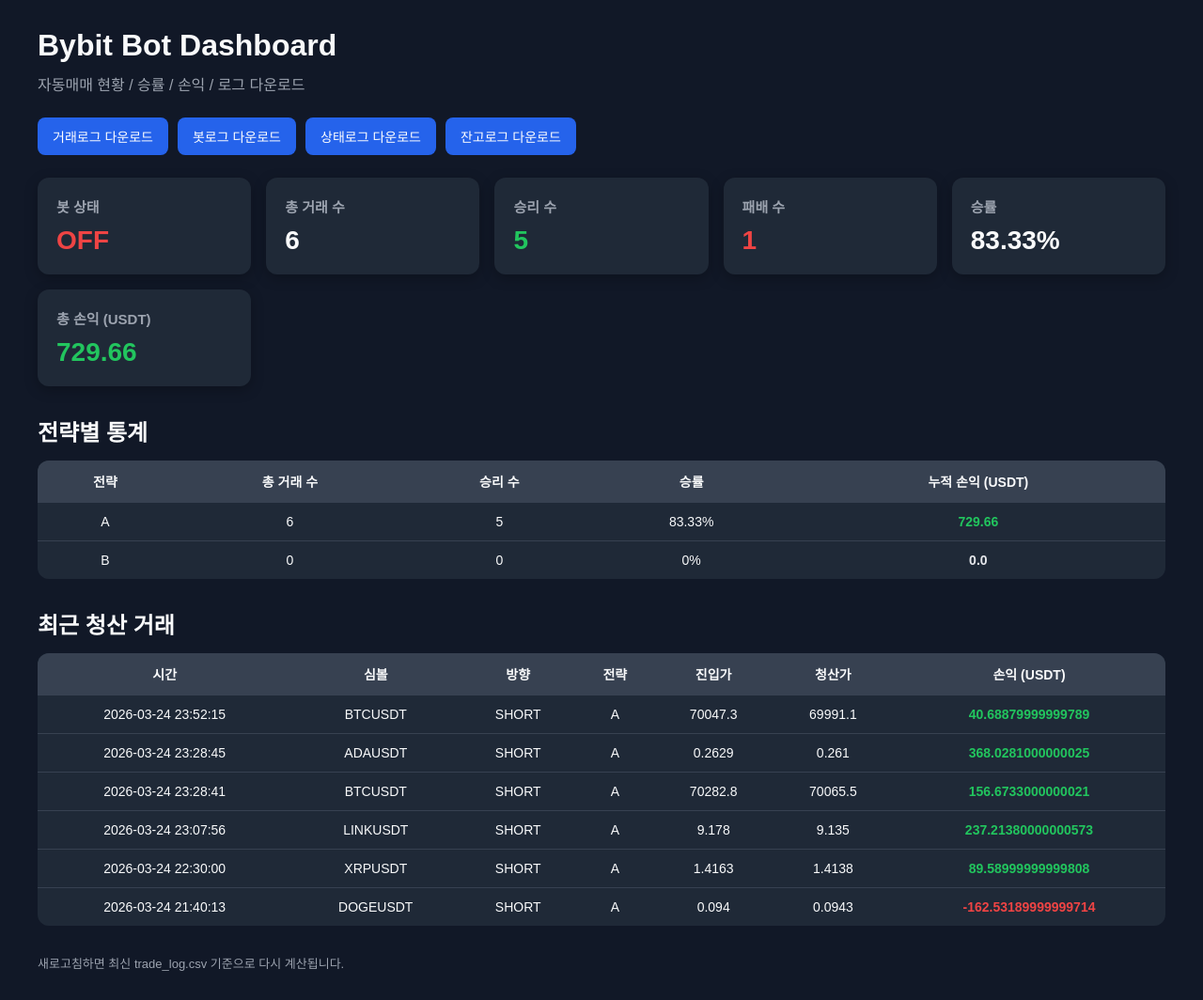
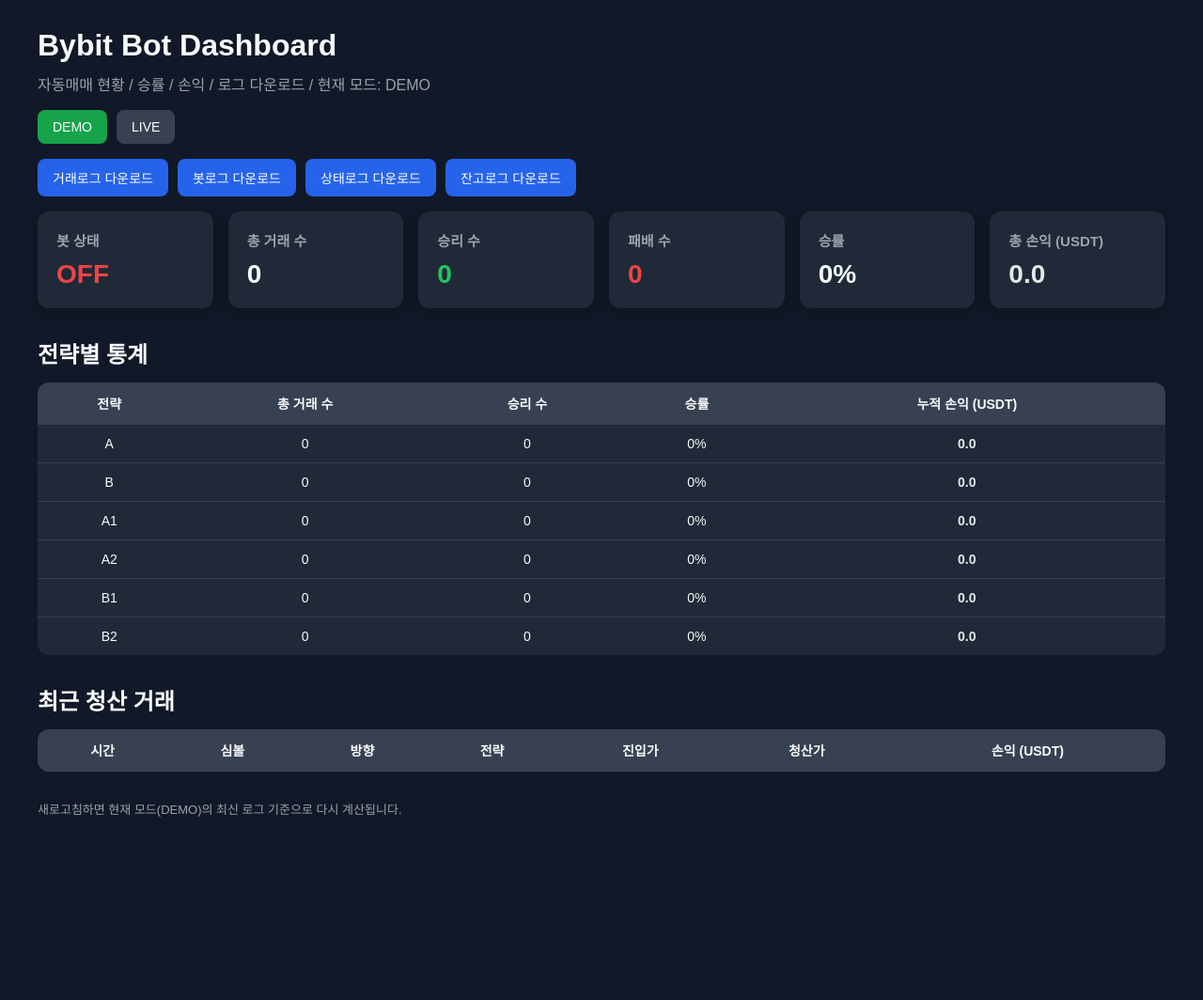
Before and after one commit to Seobyeongsu/bybit-bot, a Flask app: page / in a window 1280 px wide. Shown: the whole page at 94% size. After the commit the page ends 869 px from the top, so only its background shows below. Run offline with Flask 3, Linux system fonts and the light colour scheme; lists and menus that the app fills with data are empty.

Commit message:
dashboard demo/live 분리

```diff
--- a/dashboard.py
+++ b/dashboard.py
@@ -1,4 +1,4 @@
-from flask import Flask, render_template, send_file
+from flask import Flask, render_template, send_file, request
 import os
 import csv
 import subprocess
@@ -7,29 +7,64 @@ app = Flask(__name__)
 
 BASE_DIR = os.path.dirname(os.path.abspath(__file__))
 
-TRADE_LOG_FILE = os.path.join(BASE_DIR, "trade_log.csv")
-BOT_LOG_FILE = os.path.join(BASE_DIR, "bot.log")
-STATUS_LOG_FILE = os.path.join(BASE_DIR, "status_log.csv")
-BALANCE_LOG_FILE = os.path.join(BASE_DIR, "balance_log.csv")
+TRADE_LOG_FILES = {
+    "demo": os.path.join(BASE_DIR, "trade_log_demo.csv"),
+    "live": os.path.join(BASE_DIR, "trade_log_live.csv"),
+}
+
+BOT_LOG_FILES = {
+    "demo": os.path.join(BASE_DIR, "run_demo.log"),
+    "live": os.path.join(BASE_DIR, "run_live.log"),
+}
+
+STATUS_LOG_FILES = {
+    "demo": os.path.join(BASE_DIR, "status_log_demo.csv"),
+    "live": os.path.join(BASE_DIR, "status_log_live.csv"),
+}
+
+BALANCE_LOG_FILES = {
+    "demo": os.path.join(BASE_DIR, "balance_log_demo.csv"),
+    "live": os.path.join(BASE_DIR, "balance_log_live.csv"),
+}
 
 
-def get_bot_status():
+def get_mode():
+    mode = request.args.get("mode", "demo").strip().lower()
+    return mode if mode in ("demo", "live") else "demo"
+
+
+def get_current_files():
+    mode = get_mode()
+    return {
+        "mode": mode,
+        "trade_log": TRADE_LOG_FILES[mode],
+        "bot_log": BOT_LOG_FILES[mode],
+        "status_log": STATUS_LOG_FILES[mode],
+        "balance_log": BALANCE_LOG_FILES[mode],
+    }
+
+
+def get_bot_status(mode):
     try:
+        target = "main_demo.py" if mode == "demo" else "main_live.py"
         result = subprocess.run(
-            ["pgrep", "-f", "main.py"],
+            ["pgrep", "-f", target],
             capture_output=True,
-            text=True
+            text=True,
         )
         return "ON" if result.returncode == 0 else "OFF"
     except Exception:
         return "OFF"
 
 
-def load_trade_data():
+def load_trade_data(file_path):
     trades = []
 
+    if not os.path.exists(file_path):
+        return trades
+
     try:
-        with open(TRADE_LOG_FILE, "r", encoding="utf-8-sig") as f:
+        with open(file_path, "r", encoding="utf-8-sig") as f:
             reader = csv.reader(f)
 
             for row in reader:
@@ -54,7 +89,7 @@ def load_trade_data():
                 }
                 trades.append(trade)
 
-        print(f"로드된 거래 수: {len(trades)}")
+        print(f"[{get_mode()}] 로드된 거래 수: {len(trades)}")
 
     except Exception as e:
         print("파일 읽기 오류:", e)
@@ -94,7 +129,7 @@ def get_trade_summary(trades):
         "loss_trades": total_trades - win_trades,
         "win_rate": round(win_rate, 2),
         "total_pnl": round(total_pnl, 2),
-        "recent_exits": recent_exits
+        "recent_exits": recent_exits,
     }
 
 
@@ -102,16 +137,20 @@ def get_strategy_stats(trades):
     result = {
         "A": {"total": 0, "win": 0, "pnl": 0.0},
         "B": {"total": 0, "win": 0, "pnl": 0.0},
+        "A1": {"total": 0, "win": 0, "pnl": 0.0},
+        "A2": {"total": 0, "win": 0, "pnl": 0.0},
+        "B1": {"total": 0, "win": 0, "pnl": 0.0},
+        "B2": {"total": 0, "win": 0, "pnl": 0.0},
     }
 
     for t in trades:
         if t.get("action", "").strip().upper() != "EXIT":
             continue
 
-        strategy = t.get("entry_type", "").strip()
+        strategy = t.get("entry_type", "").strip().upper()
 
         if strategy not in result:
-            continue
+            result[strategy] = {"total": 0, "win": 0, "pnl": 0.0}
 
         try:
             pnl = float(t.get("pnl_usdt", 0))
@@ -137,45 +176,51 @@ def get_strategy_stats(trades):
 
 @app.route("/")
 def dashboard():
-    trades = load_trade_data()
+    files = get_current_files()
+    trades = load_trade_data(files["trade_log"])
     summary = get_trade_summary(trades)
     strategy_stats = get_strategy_stats(trades)
-    bot_status = get_bot_status()
+    bot_status = get_bot_status(files["mode"])
 
     return render_template(
         "dashboard.html",
         summary=summary,
         strategy_stats=strategy_stats,
-        bot_status=bot_status
+        bot_status=bot_status,
+        mode=files["mode"],
     )
 
 
 @app.route("/download/trade-log")
 def download_trade_log():
-    if os.path.exists(TRADE_LOG_FILE):
-        return send_file(TRADE_LOG_FILE, as_attachment=True)
-    return "trade_log.csv 파일이 없습니다.", 404
+    files = get_current_files()
+    if os.path.exists(files["trade_log"]):
+        return send_file(files["trade_log"], as_attachment=True)
+    return f"{files['mode']} 거래로그 파일이 없습니다.", 404
 
 
 @app.route("/download/bot-log")
 def download_bot_log():
-    if os.path.exists(BOT_LOG_FILE):
-        return send_file(BOT_LOG_FILE, as_attachment=True)
-    return "bot.log 파일이 없습니다.", 404
+    files = get_current_files()
+    if os.path.exists(files["bot_log"]):
+        return send_file(files["bot_log"], as_attachment=True)
+    return f"{files['mode']} 봇로그 파일이 없습니다.", 404
 
 
 @app.route("/download/status-log")
 def download_status_log():
-    if os.path.exists(STATUS_LOG_FILE):
-        return send_file(STATUS_LOG_FILE, as_attachment=True)
-    return "status_log.csv 파일이 없습니다.", 404
+    files = get_current_files()
+    if os.path.exists(files["status_log"]):
+        return send_file(files["status_log"], as_attachment=True)
+    return f"{files['mode']} 상태로그 파일이 없습니다.", 404
 
 
 @app.route("/download/balance-log")
 def download_balance_log():
-    if os.path.exists(BALANCE_LOG_FILE):
-        return send_file(BALANCE_LOG_FILE, as_attachment=True)
-    return "balance_log.csv 파일이 없습니다.", 404
+    files = get_current_files()
+    if os.path.exists(files["balance_log"]):
+        return send_file(files["balance_log"], as_attachment=True)
+    return f"{files['mode']} 잔고로그 파일이 없습니다.", 404
 
 
 if __name__ == "__main__":
--- a/templates/dashboard.html
+++ b/templates/dashboard.html
@@ -25,22 +25,24 @@
 
         .sub {
             color: #9ca3af;
-            margin-bottom: 24px;
+            margin-bottom: 16px;
         }
 
+        .mode-buttons,
         .download-buttons {
             display: flex;
             flex-wrap: wrap;
             gap: 10px;
-            margin-bottom: 24px;
+            margin-bottom: 16px;
         }
 
+        .mode-buttons a,
         .download-buttons a {
             text-decoration: none;
         }
 
+        .mode-buttons button,
         .download-buttons button {
-            background: #2563eb;
             color: white;
             border: none;
             padding: 10px 16px;
@@ -49,13 +51,33 @@
             font-size: 14px;
         }
 
+        .mode-buttons button {
+            background: #374151;
+        }
+
+        .mode-buttons .active {
+            background: #16a34a;
+        }
+
+        .download-buttons button {
+            background: #2563eb;
+        }
+
+        .mode-buttons button:hover {
+            background: #4b5563;
+        }
+
+        .mode-buttons .active:hover {
+            background: #15803d;
+        }
+
         .download-buttons button:hover {
             background: #1d4ed8;
         }
 
         .card-grid {
             display: grid;
-            grid-template-columns: repeat(auto-fit, minmax(220px, 1fr));
+            grid-template-columns: repeat(auto-fit, minmax(180px, 1fr));
             gap: 16px;
             margin-bottom: 30px;
         }
@@ -141,6 +163,7 @@
                 padding: 10px 6px;
             }
 
+            .mode-buttons button,
             .download-buttons button {
                 width: 100%;
             }
@@ -150,13 +173,22 @@
 <body>
     <div class="container">
         <h1>Bybit Bot Dashboard</h1>
-        <div class="sub">자동매매 현황 / 승률 / 손익 / 로그 다운로드</div>
+        <div class="sub">자동매매 현황 / 승률 / 손익 / 로그 다운로드 / 현재 모드: {{ mode|upper }}</div>
+
+        <div class="mode-buttons">
+            <a href="/?mode=demo">
+                <button class="{% if mode == 'demo' %}active{% endif %}">DEMO</button>
+            </a>
+            <a href="/?mode=live">
+                <button class="{% if mode == 'live' %}active{% endif %}">LIVE</button>
+            </a>
+        </div>
 
         <div class="download-buttons">
-            <a href="/download/trade-log"><button>거래로그 다운로드</button></a>
-            <a href="/download/bot-log"><button>봇로그 다운로드</button></a>
-            <a href="/download/status-log"><button>상태로그 다운로드</button></a>
-            <a href="/download/balance-log"><button>잔고로그 다운로드</button></a>
+            <a href="/download/trade-log?mode={{ mode }}"><button>거래로그 다운로드</button></a>
+            <a href="/download/bot-log?mode={{ mode }}"><button>봇로그 다운로드</button></a>
+            <a href="/download/status-log?mode={{ mode }}"><button>상태로그 다운로드</button></a>
+            <a href="/download/balance-log?mode={{ mode }}"><button>잔고로그 다운로드</button></a>
         </div>
 
         <div class="card-grid">
@@ -208,24 +240,19 @@
                     </tr>
                 </thead>
                 <tbody>
+                    {% for strategy_name, stats in strategy_stats.items() %}
+                    {% if stats.total > 0 or strategy_name in ['A', 'B', 'A1', 'A2', 'B1', 'B2'] %}
                     <tr>
-                        <td>A</td>
-                        <td>{{ strategy_stats["A"]["total"] }}</td>
-                        <td>{{ strategy_stats["A"]["win"] }}</td>
-                        <td>{{ strategy_stats["A"]["win_rate"] }}%</td>
-                        <td class="{% if strategy_stats['A']['pnl'] > 0 %}win{% elif strategy_stats['A']['pnl'] < 0 %}loss{% else %}neutral{% endif %}">
-                            {{ strategy_stats["A"]["pnl"] }}
+                        <td>{{ strategy_name }}</td>
+                        <td>{{ stats["total"] }}</td>
+                        <td>{{ stats["win"] }}</td>
+                        <td>{{ stats["win_rate"] }}%</td>
+                        <td class="{% if stats['pnl'] > 0 %}win{% elif stats['pnl'] < 0 %}loss{% else %}neutral{% endif %}">
+                            {{ stats["pnl"] }}
                         </td>
                     </tr>
-                    <tr>
-                        <td>B</td>
-                        <td>{{ strategy_stats["B"]["total"] }}</td>
-                        <td>{{ strategy_stats["B"]["win"] }}</td>
-                        <td>{{ strategy_stats["B"]["win_rate"] }}%</td>
-                        <td class="{% if strategy_stats['B']['pnl'] > 0 %}win{% elif strategy_stats['B']['pnl'] < 0 %}loss{% else %}neutral{% endif %}">
-                            {{ strategy_stats["B"]["pnl"] }}
-                        </td>
-                    </tr>
+                    {% endif %}
+                    {% endfor %}
                 </tbody>
             </table>
         </div>
@@ -263,7 +290,7 @@
         </div>
 
         <div class="footer-note">
-            새로고침하면 최신 trade_log.csv 기준으로 다시 계산됩니다.
+            새로고침하면 현재 모드({{ mode|upper }})의 최신 로그 기준으로 다시 계산됩니다.
         </div>
     </div>
 </body>
```
